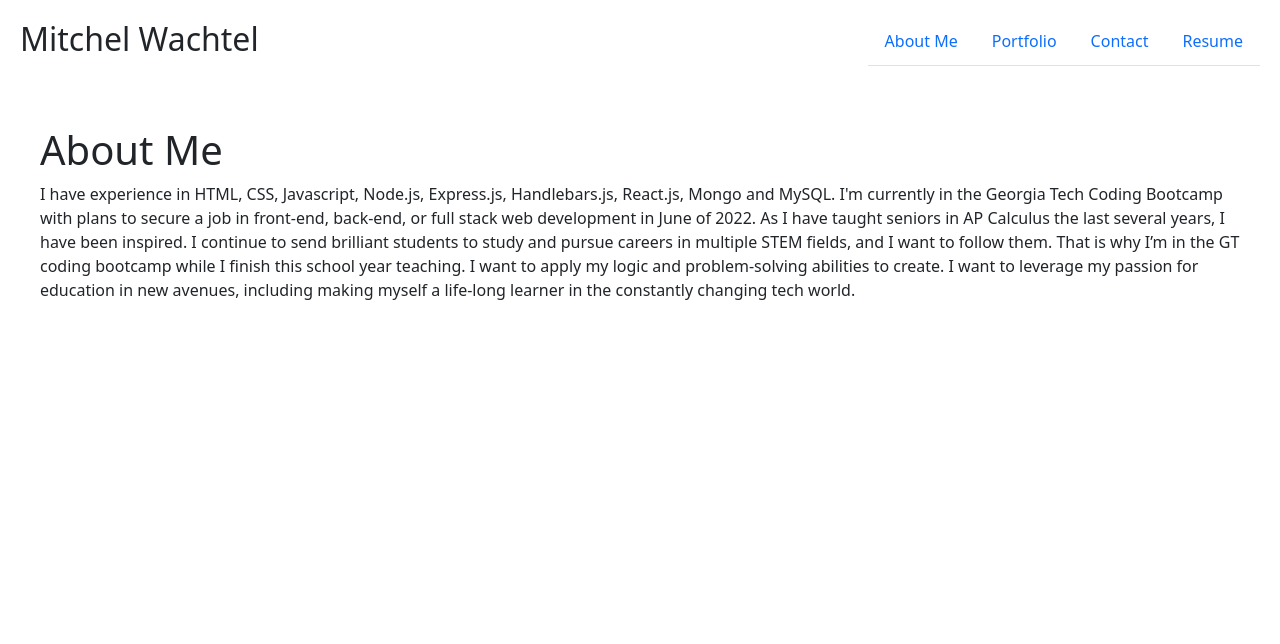
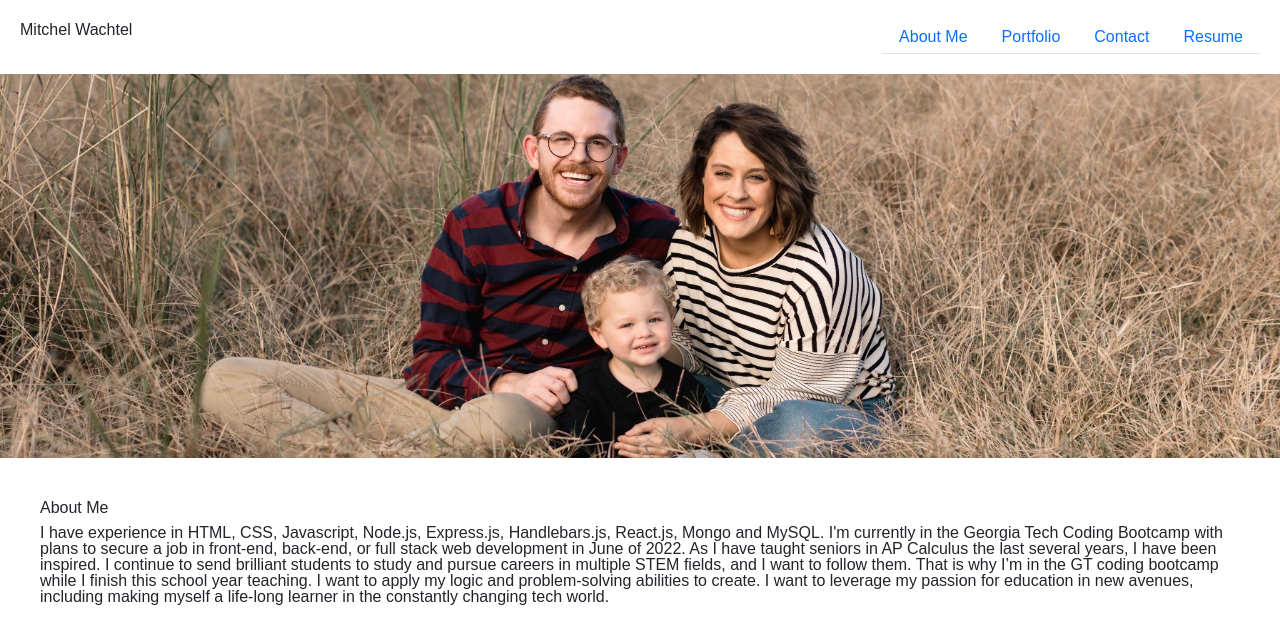
Before and after one commit to mitchelwachtel/portfolio-react, a React (Create React App) app: page / in a window 1280 px wide. Shown: the top 644 px of the page. Built offline with nearby package versions, Linux system fonts and the light colour scheme.

Commit message:
added banner pic to the #home

```diff
--- a/src/components/Banner.js
+++ b/src/components/Banner.js
@@ -0,0 +1,13 @@
+import "../styles/Banner.css";
+import bannerPic from '../assets/images/DN9A8934.jpg'
+
+export default function Banner() {
+  return (
+    <div class="banner-pic">
+      <img
+        src={bannerPic}
+        alt="Mitchel Wachtel with his wife and child"
+      />
+    </div>
+  );
+}
--- a/src/components/Content.js
+++ b/src/components/Content.js
@@ -1,5 +1,7 @@
 import React, {useState} from "react";
 import Navbar from "./Navbar";
+import Banner from "./Banner";
+import Footer from "./Footer";
 import Resume from "./pages/Resume";
 import About from "./pages/About";
 import Portfolio from "./pages/Portfolio";
@@ -9,6 +11,14 @@ export default function Content() {
   const [currentPage, setCurrentPage] = useState("Home");
 
   const renderPage = () => {
+    if (currentPage === "Home") {
+      return (
+        <div>
+          <Banner />
+          <About />
+        </div>
+      );
+    }
     if (currentPage === "Contact") {
       return <Contact />;
     }
@@ -26,7 +36,9 @@ export default function Content() {
   return (
     <div>
       <Navbar currentPage={currentPage} handlePageChange={handlePageChange} />
+
       {renderPage()}
+      {/* <Footer /> */}
     </div>
   );
 }
--- a/src/components/Navbar.js
+++ b/src/components/Navbar.js
@@ -5,7 +5,9 @@ import '../styles/Navbar.css'
 function Navbar({ currentPage, handlePageChange }) {
   return (
     <div className="nav-container">
+      <a href='#home' onClick={() => handlePageChange('Home')}>
       <h2>Mitchel Wachtel</h2>
+      </a>
     <ul className="nav nav-tabs">
       <li className="nav-item">
         <a
--- a/src/index.js
+++ b/src/index.js
@@ -2,5 +2,6 @@ import React from 'react';
 import ReactDOM from 'react-dom';
 import App from './App';
 import 'bootstrap/dist/css/bootstrap.min.css';
+import './styles/reset.css'
 
 ReactDOM.render(<App />, document.getElementById('root'));
--- a/src/styles/Banner.css
+++ b/src/styles/Banner.css
@@ -0,0 +1,5 @@
+
+.banner-pic img {
+    width: 100%;
+    height: auto;
+  }
--- /dev/null
+++ b/src/styles/reset.css
@@ -0,0 +1,36 @@
+/* Resets the box size of every element */
+* {
+    margin: 0;
+    padding: 0;
+    box-sizing: border-box;
+    background-color: var(--light-main-background-color);
+  }
+
+  /* Gives the body element a parent height to compare against */
+  html {
+    height: 100%;
+  }
+
+  body {
+    min-height: 100%;
+    line-height: 1;
+    font-family: sans-serif;
+  }
+
+  h1, h2, h3, h4, h5, h6 {
+    font-size: 100%;
+  }
+
+  /* Matches the font of special elements to the rest of the page */
+  input, select, option, optgroup, textarea, button,
+  pre, code {
+    font-size: 100%;
+    font-family: inherit;
+  }
+
+  /* Removes default bullet points from lists */
+  ol, ul, a {
+    /* list-style: none; */
+    text-decoration: none;
+    color: var(--dark-header-footer-background);
+  }
```
Also changed, not shown: src/assets/images/DN9A8934.jpg (added), src/assets/images/DN9A8934b.jpeg (added).
